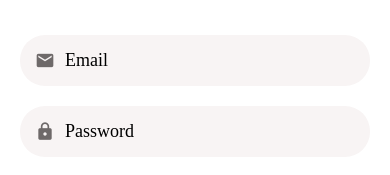
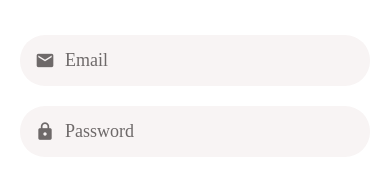
Before and after one commit to jonnyabrams/unwanted-react-native, a React Native app: screen / in a window 390 px wide. Shown: the part 145-320 px from the top of the page. Built offline with nearby package versions, Linux system fonts and the light colour scheme.

Commit message:
refactored LoginScreen into form components

```diff
--- a/src/components/AppTextInput.tsx
+++ b/src/components/AppTextInput.tsx
@@ -11,27 +11,10 @@ import defaultStyles from "../constants/styles";
 
 interface IProps {
   icon?: string;
-  placeholder?: string;
-  autoCorrect?: boolean;
-  autoCapitalize?: "none" | "sentences" | "words" | "characters" | undefined;
-  keyboardType?: KeyboardTypeOptions | undefined;
-  textContentType?: TextContentTypeType;
-  secureTextEntry?: boolean;
-  onChangeText?: (text: string) => void;
-  onBlur?: () => void;
+  [x: string]: any;
 }
 
-const AppTextInput = ({
-  icon,
-  placeholder,
-  autoCorrect = false,
-  autoCapitalize = "none",
-  keyboardType = "default",
-  textContentType = "none",
-  secureTextEntry = false,
-  onChangeText,
-  onBlur
-}: IProps) => {
+const AppTextInput = ({ icon, ...otherProps }: IProps) => {
   return (
     <View style={styles.container}>
       {icon && (
@@ -43,15 +26,9 @@ const AppTextInput = ({
         />
       )}
       <TextInput
+        placeholderTextColor={defaultStyles.colors.medium}
         style={defaultStyles.text}
-        placeholder={placeholder}
-        keyboardType={keyboardType}
-        autoCapitalize={autoCapitalize}
-        autoCorrect={autoCorrect}
-        textContentType={textContentType}
-        secureTextEntry={secureTextEntry}
-        onChangeText={onChangeText}
-        onBlur={onBlur}
+        {...otherProps}
       />
     </View>
   );
--- a/src/components/forms/AppErrorMessage.tsx
+++ b/src/components/forms/AppErrorMessage.tsx
@@ -1,9 +1,10 @@
+import { FormikErrors } from "formik";
 import { StyleSheet, Text, View } from "react-native";
 
 import AppText from "../AppText";
 
 interface IProps {
-  error: string | undefined;
+  error: FormikErrors<string> | undefined;
   visible: boolean | undefined;
 }
 
--- /dev/null
+++ b/src/components/forms/AppForm.tsx
@@ -0,0 +1,27 @@
+import { Formik } from "formik";
+
+interface IProps {
+  initialValues: InitialFormValuesType;
+  onSubmit: (values: any) => void;
+  validationSchema: any;
+  children: React.ReactNode;
+}
+
+const AppForm = ({
+  initialValues,
+  onSubmit,
+  validationSchema,
+  children,
+}: IProps) => {
+  return (
+    <Formik
+      initialValues={initialValues}
+      onSubmit={onSubmit}
+      validationSchema={validationSchema}
+    >
+      {() => <>{children}</>}
+    </Formik>
+  );
+};
+
+export default AppForm;
--- /dev/null
+++ b/src/components/forms/AppFormField.tsx
@@ -0,0 +1,39 @@
+import { StyleSheet } from "react-native";
+import { FormikErrors, useFormikContext } from "formik";
+
+import AppTextInput from "../AppTextInput";
+import AppErrorMessage from "./AppErrorMessage";
+
+interface IProps {
+  autoCapitalize?: string;
+  autoCorrect?: boolean;
+  icon?: string;
+  keyboardType?: string;
+  name: string;
+  placeholder?: string;
+  textContentType?: string;
+  secureTextEntry?: boolean;
+}
+
+const AppFormField = ({ name, ...otherProps }: IProps) => {
+  const { setFieldTouched, handleChange, errors, touched } = useFormikContext();
+
+  return (
+    <>
+      <AppTextInput
+        onBlur={() => setFieldTouched(name)}
+        onChangeText={handleChange(name)}
+        {...otherProps}
+      />
+      <AppErrorMessage
+        // get name property of errors obj & tell TS it's a key of that obj to stop error
+        error={errors[name as keyof FormikErrors<unknown>]}
+        visible={touched[name as keyof FormikErrors<unknown>]}
+      />
+    </>
+  );
+};
+
+export default AppFormField;
+
+const styles = StyleSheet.create({});
--- a/src/components/forms/index.ts
+++ b/src/components/forms/index.ts
@@ -1,2 +1,4 @@
 export { default as AppErrorMessage } from './AppErrorMessage';
 export { default as SubmitButton } from './SubmitButton';
+export { default as AppFormField } from './AppFormField';
+export { default as AppForm } from './AppForm';
--- a/src/screens/LoginScreen.tsx
+++ b/src/screens/LoginScreen.tsx
@@ -1,10 +1,8 @@
 import { Image, StyleSheet } from "react-native";
-import { Formik } from "formik";
 import * as Yup from "yup";
 
-import AppTextInput from "../components/AppTextInput";
 import Screen from "../components/Screen";
-import { AppErrorMessage, SubmitButton } from "../components/forms";
+import { SubmitButton, AppFormField, AppForm } from "../components/forms";
 
 const validationSchema = Yup.object().shape({
   email: Yup.string().required().email().label("Email"),
@@ -16,38 +14,31 @@ const LoginScreen = () => {
     <Screen>
       <Image style={styles.logo} source={require("../assets/u-logo.png")} />
 
-      <Formik
+      <AppForm
         initialValues={{ email: "", password: "" }}
         onSubmit={(values) => console.log(values)}
         validationSchema={validationSchema}
       >
-        {({ handleChange, errors, setFieldTouched, touched }) => (
-          <>
-            <AppTextInput
+        <AppFormField
+          autoCapitalize="none"
+          autoCorrect={false}
           icon="email"
+          keyboardType="email-address"
+          name="email"
           placeholder="Email"
-              keyboardType="email-address"
-              onBlur={() => setFieldTouched("email")}
-              onChangeText={handleChange("email")}
           textContentType="emailAddress"
         />
-            <AppErrorMessage visible={touched.email} error={errors.email} />
-            <AppTextInput
+        <AppFormField
+          autoCapitalize="none"
+          autoCorrect={false}
           icon="lock"
+          name="password"
           placeholder="Password"
+          secureTextEntry
           textContentType="password"
-              onBlur={() => setFieldTouched("password")}
-              onChangeText={handleChange("password")}
-              secureTextEntry
-            />
-            <AppErrorMessage
-              visible={touched.password}
-              error={errors.password}
         />
         <SubmitButton title="Log In" />
-          </>
-        )}
-      </Formik>
+      </AppForm>
     </Screen>
   );
 };
--- a/src/typings.d.ts
+++ b/src/typings.d.ts
@@ -9,6 +9,11 @@ type CategoryType = {
   label: string;
   value: number;
 };
+
+type InitialFormValuesType = {
+  email?: string;
+  password?: string;
+}
 
 type TextContentTypeType =
   | "none"
```
Lines whose indentation alone changed are shown as unchanged.
